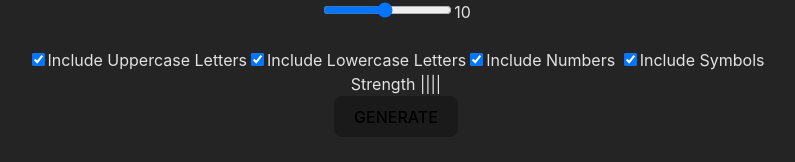
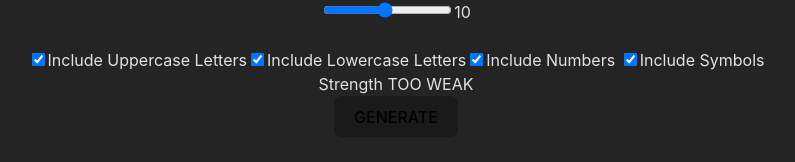
Before and after one commit to buschenyy/password-generator-app, a React (Vite) app: page / in a window 1280 px wide. Shown: the part 430-592 px from the top of the page, without its empty margins (244-1039 px from the left). Built offline with nearby package versions, Linux system fonts and the light colour scheme.

Commit message:
password strength assessment and display

```diff
--- a/src/App.jsx
+++ b/src/App.jsx
@@ -1,3 +1,4 @@
+import { useEffect } from 'react'
 import { useState } from 'react'
 import './App.css'
 import Checkbox from './components/Checkbox'
@@ -18,6 +19,11 @@ const intialFormState = {
 function App() {
   const [password, setPassword] = useState('')
   const [formState, setFormState] = useState(intialFormState)
+  const [passwordStrength, setPasswordStrength] = useState('')
+
+  useEffect(() => {
+    setPasswordStrength(assessPswrdStrength(password))
+  }, [password])
 
   const inputHandler = (e) => {
     const { name, value, checked, type } = e.target
@@ -61,7 +67,7 @@ function App() {
             )
         )}
         <br />
-        <StrengthRate />
+        <StrengthRate strength={passwordStrength} />
         <button type="submit">GENERATE</button>
       </form>
     </div>
--- a/src/components/StrengthRate.jsx
+++ b/src/components/StrengthRate.jsx
@@ -1,5 +1,5 @@
-const StrengthRate = () => {
-  return <div>Strength ||||</div>
+const StrengthRate = ({ strength }) => {
+  return <div>Strength {strength}</div>
 }
 
 export default StrengthRate
```
